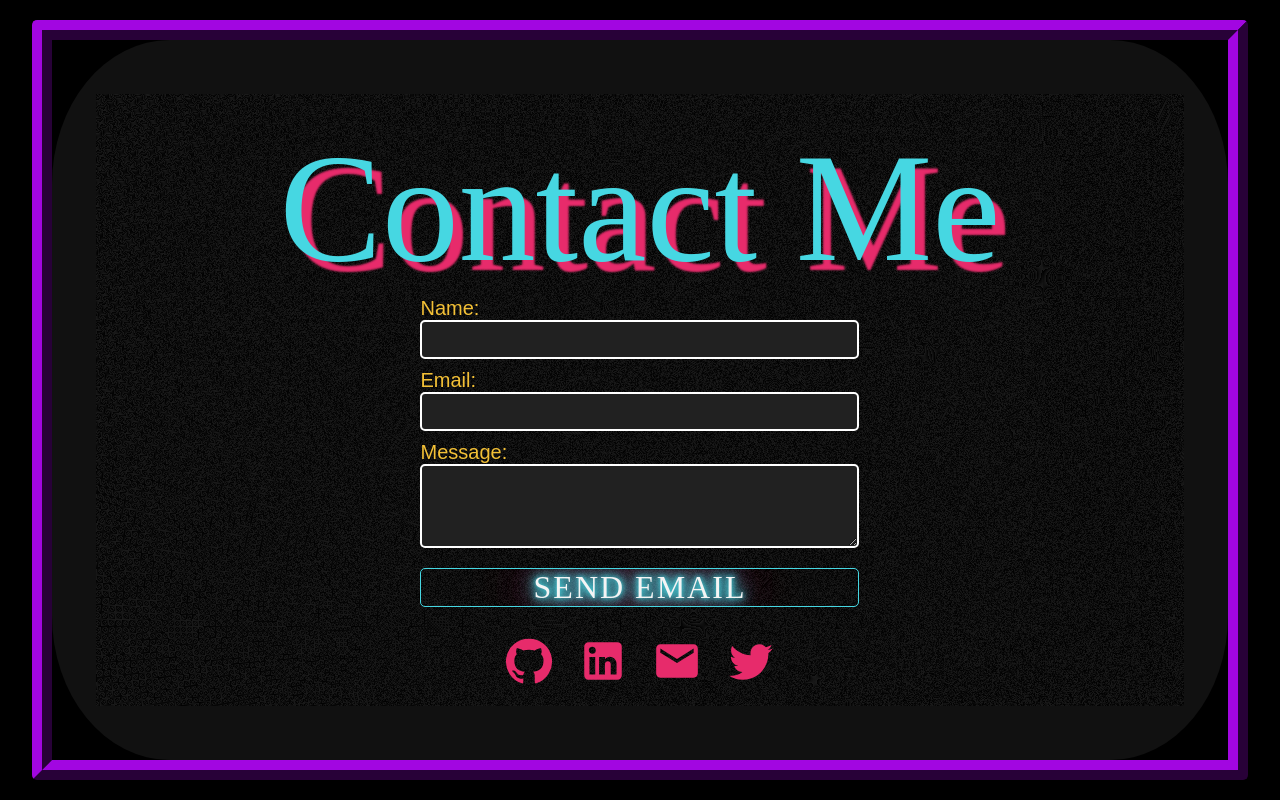
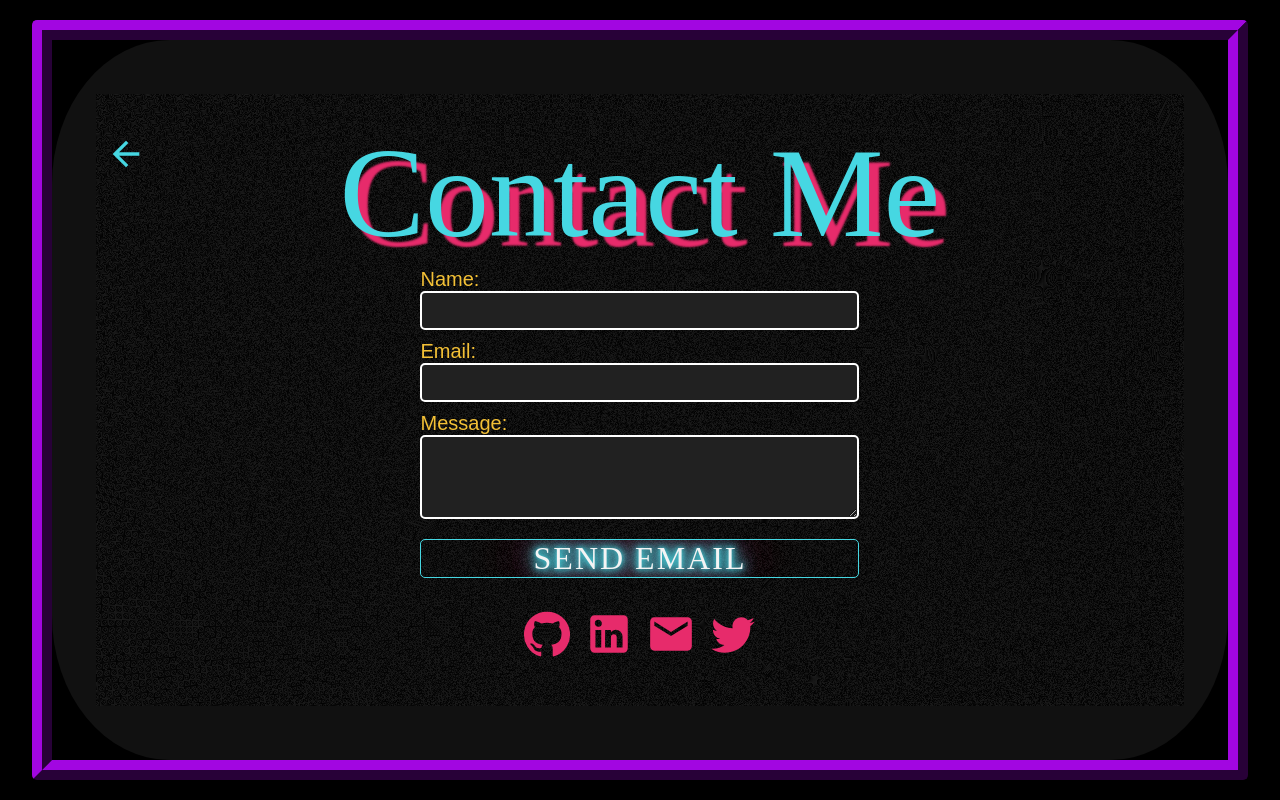
Before and after one commit to MarcAnthony-WebDev/Portfolio-WebsiteV1, a React (Vite) app: page /Contact in a window 1280 px wide. Built offline with nearby package versions, Linux system fonts and the light colour scheme; a web font is replaced by a local one.

Commit message:
arrow back added

```diff
--- a/src/AppStyles.js
+++ b/src/AppStyles.js
@@ -32,7 +32,7 @@ export const styles = createUseStyles({
     },
   },
   appWindow: {
-    // position: 'relative',
+    position: 'relative',
     display: 'flex',
     justifyContent: 'center',
     alignItems: 'center',
--- a/src/components/About/About.jsx
+++ b/src/components/About/About.jsx
@@ -1,7 +1,10 @@
 import { styles } from './AboutStyles';
 import { motion } from 'framer-motion';
+import ArrowBackIcon from '@mui/icons-material/ArrowBack';
+// import Asteroid from '../Asteroid/Asteroid';
+import { Link } from 'react-router-dom';
 
-// import Asteroid from '../Asteroid/Asteroid';
+import ArrowBack from '../ArrowBack/ArrowBack';
 
 const skills = ['HTML', 'CSS', 'JavaScript', 'ReactJS', 'Axiom', 'Framer'];
 
@@ -43,6 +46,7 @@ const About = () => {
 
   return (
     <div className={classes.aboutContainer}>
+      <ArrowBack />
       <h1 className={classes.aboutHeading}>About Me</h1>
       <div className={classes.aboutContent}>
         <div className={classes.aboutContentImage}>
--- a/src/components/About/AboutStyles.js
+++ b/src/components/About/AboutStyles.js
@@ -2,6 +2,7 @@ import { createUseStyles } from 'react-jss';
 
 export const styles = createUseStyles({
   aboutContainer: {
+    position: 'relative',
     height: '80vh',
     display: 'flex',
     flexDirection: 'column',
@@ -9,6 +10,22 @@ export const styles = createUseStyles({
     alignItems: 'center',
     '@media (max-width:900px)': {
       justifyContent: 'flex-start',
+    },
+  },
+
+  arrowBack: {
+    position: 'absolute',
+    top: '40px',
+    left: '10px',
+    color: 'var(--primary-color)',
+    height: '4rem',
+    width: '4rem',
+    fontSize: '2vw',
+    '&:hover': {
+      cursor: 'pointer',
+      color: 'var(--secondary-color)',
+      transform: 'scale(1.1)',
+      transition: '.2s',
     },
   },
 
--- /dev/null
+++ b/src/components/ArrowBack/ArrowBack.jsx
@@ -0,0 +1,21 @@
+import { Link } from 'react-router-dom';
+import { styles } from './ArrowBackStyles';
+
+import ArrowBackIcon from '@mui/icons-material/ArrowBack';
+
+const ArrowBack = (props) => {
+  const classes = styles();
+
+  return (
+    <>
+      <Link to='/Start'>
+        <ArrowBackIcon
+          sx={{ top: `${props.top}` }}
+          className={classes.arrowBack}
+        />
+      </Link>
+    </>
+  );
+};
+
+export default ArrowBack;
--- /dev/null
+++ b/src/components/ArrowBack/ArrowBackStyles.js
@@ -0,0 +1,19 @@
+import { createUseStyles } from 'react-jss';
+
+export const styles = createUseStyles({
+  arrowBack: {
+    position: 'absolute',
+    top: '40px',
+    left: '10px',
+    color: 'var(--primary-color)',
+    height: '4rem',
+    width: '4rem',
+    fontSize: '2vw',
+    '&:hover': {
+      cursor: 'pointer',
+      color: 'var(--secondary-color)',
+      transform: 'scale(1.1)',
+      transition: '.2s',
+    },
+  },
+});
--- a/src/components/Contact/Contact.jsx
+++ b/src/components/Contact/Contact.jsx
@@ -1,5 +1,6 @@
 import Form from './Form/Form';
 import Socials from '../Socials/Socials';
+import ArrowBack from '../ArrowBack/ArrowBack';
 
 import { styles } from './ContactStyles';
 
@@ -8,6 +9,7 @@ const Contact = () => {
 
   return (
     <div className={classes.contactContainer}>
+      <ArrowBack top='0px' left='0px' />
       <h1 className={classes.formHeading}>Contact Me</h1>
 
       <Form />
--- a/src/components/Contact/ContactStyles.js
+++ b/src/components/Contact/ContactStyles.js
@@ -12,7 +12,7 @@ export const styles = createUseStyles({
   formHeading: {
     fontFamily: 'Electrolize',
     fontWeight: '400',
-    fontSize: 'clamp(5rem, 12vw, 18rem)',
+    fontSize: 'clamp(5rem, 10vw, 18rem)',
     color: 'var(--primary-color)',
     textShadow: '10px 10px 2px var(--secondary-color)',
   },
--- a/src/components/Home/Home.jsx
+++ b/src/components/Home/Home.jsx
@@ -5,7 +5,6 @@ import { Link } from 'react-router-dom';
 import { styles } from './HomeStyles';
 
 import Socials from '../Socials/Socials';
-import { collapseClasses } from '@mui/material';
 
 const Home = () => {
   const classes = styles();
--- a/src/components/Projects/Projects.jsx
+++ b/src/components/Projects/Projects.jsx
@@ -2,7 +2,7 @@ import Heading from '../Heading/Heading';
 import { styles } from './ProjectsStyles';
 import { projectsData } from './ProjectsData';
 import ProjectsButton from '../ProjectsButton/ProjectsButton';
-import { Link } from 'react-router-dom';
+import ArrowBack from '../ArrowBack/ArrowBack';
 
 import { motion } from 'framer-motion';
 import { useState, useRef, useEffect } from 'react';
@@ -39,6 +39,7 @@ const Projects = () => {
 
   return (
     <div className={classes.projectsContainer}>
+      <ArrowBack />
       <Heading text='Projects' />
       <motion.div
         whileTap={{ cursor: 'grabbing' }}
```
